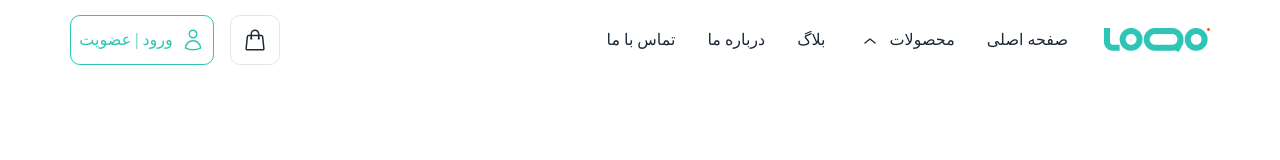
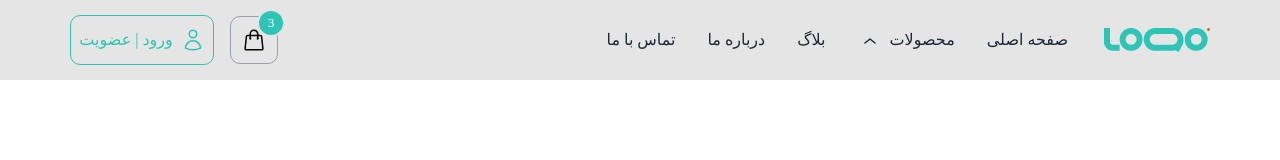
Before and after one commit to Hossein-NP/MegaMenu_Css, a plain HTML site: page index.html in a window 1280 px wide. Drawn offline with Linux system fonts and the light colour scheme; a web font is replaced by a local one.

Commit message:
navbar styles

```diff
--- a/Assets/styles/utilites.css
+++ b/Assets/styles/utilites.css
@@ -22,7 +22,9 @@
 .justify-between {
   justify-content: space-between;
 }
+
 /* Height  */
+
 .h-full {
   height: 100%;
 }
@@ -78,6 +80,7 @@
 }
 
 /* Margin  */
+
 .mr-2 {
   margin-right: 8px;
 }
@@ -105,3 +108,18 @@
 .mx-6 {
   margin-left: 24px;
 }
+
+/* Position  */
+
+.relative {
+  position: relative;
+}
+
+.absolute {
+  position: absolute;
+}
+
+.-inset-t-r-2 {
+  top: -8px;
+  right: -8px;
+}
--- a/Assets/styles/variables.css
+++ b/Assets/styles/variables.css
@@ -10,6 +10,7 @@
   --text-gray-700: #2EC4B6;
   --text-white: #ffffff;
   --gray-200: #E5E5E5;
+  --gray-400: oklch(70.7% 0.022 261.325);
 
   /* Sizing  */
   --mx-4: 16px;
--- a/index.html
+++ b/index.html
@@ -14,7 +14,7 @@
   <!-- Svg  -->
   <svg class="hidden">
     <symbol id="arrows_direction" data-name="Huge-icon/arrows/outline/direction-up 01" xmlns="http://www.w3.org/2000/svg" width="24" height="24" viewBox="0 0 24 24">
-      <path id="Vector_175" data-name="Vector 175" d="M10.282,5.336a.75.75,0,1,0,.937-1.171ZM5.75.75,6.219.164a.75.75,0,0,0-.937,0ZM.282,4.164a.75.75,0,1,0,.937,1.171Zm10.937,0-5-4L5.282,1.336l5,4Zm-5.937-4-5,4,.937,1.171,5-4Z" transform="translate(6.25 9.25)" fill="#28303f"/>
+      <path id="Vector_175" data-name="Vector 175" d="M10.282,5.336a.75.75,0,1,0,.937-1.171ZM5.75.75,6.219.164a.75.75,0,0,0-.937,0ZM.282,4.164a.75.75,0,1,0,.937,1.171Zm10.937,0-5-4L5.282,1.336l5,4Zm-5.937-4-5,4,.937,1.171,5-4Z" transform="translate(6.25 9.25)" fill="currentColor"/>
     </symbol>
     <symbol id="shopping-bag" xmlns="http://www.w3.org/2000/svg" fill="none" viewBox="0 0 24 24" stroke-width="1.5" stroke="currentColor" class="size-6">
       <path stroke-linecap="round" stroke-linejoin="round" d="M15.75 10.5V6a3.75 3.75 0 1 0-7.5 0v4.5m11.356-1.993 1.263 12c.07.665-.45 1.243-1.119 1.243H4.25a1.125 1.125 0 0 1-1.12-1.243l1.264-12A1.125 1.125 0 0 1 5.513 7.5h12.974c.576 0 1.059.435 1.119 1.007ZM8.625 10.5a.375.375 0 1 1-.75 0 .375.375 0 0 1 .75 0Zm7.5 0a.375.375 0 1 1-.75 0 .375.375 0 0 1 .75 0Z" />
@@ -54,11 +54,12 @@
         <!-- Left Side  -->
         <div class="navbar-left-section flex items-center">
           <!-- Shopping Icon  -->
-          <div class="navbar__left-shopping-icon flex items-center justify-center w-12 h-12 ml-4">
+          <button type="button" class="navbar__left-shopping-card relative flex items-center justify-center w-12 h-12 ml-4">
             <svg class="w-6 h-6">
               <use href="#shopping-bag"></use>
             </svg>
-          </div>
+            <div class="badge-card  absolute w-6 h-6 -inset-t-r-2">3</div>
+          </button>
           <!-- Login  -->
           <div class="navbar__login flex items-center justify-center w-35 h-12">
             <a href="#" class="navbar__login-link flex items-center justify-center w-full h-full">
--- a/styles.css
+++ b/styles.css
@@ -8,6 +8,10 @@
 /* Styles  */
 
 /* @_@===========Navbar===========@_@  */
+
+.header {
+  background-color: var(--gray-200);
+}
 
 .navbar__menu-items > li {
   margin: 0 var(--mx-4);
@@ -22,20 +26,36 @@
   text-align: center;
   vertical-align: middle;
   color: var(--text-slate-950);
+  transition: all 150ms ease-in-out;
+}
+
+.navbar__menu-items > li > a:hover {
+  color: var(--text-teal-600);
 }
 
 .navbar__login > .navbar__login-link {
   font-family: var(--font-YekanBakh-Medium);
-  font-weight: 500;
+  font-weight: var(--f-weight-500);
   font-size: var(--fs-base);
   line-height: 24px;
   letter-spacing: 0%;
   color: var(--text-teal-600);
 }
 
-.navbar__left-shopping-icon {
-  border: 1px solid var(--gray-200);
+.navbar__left-shopping-card {
+  border: 1px solid var(--gray-400);
   border-radius: 1rem;
+  cursor: pointer;
+  background-color: var(--gray-200);
+}
+
+.badge-card {
+  background-color: var(--text-teal-600);
+  border-radius: 50%;
+  color: var(--text-white);
+  line-height: 24px;
+  font-family: var(--font-YekanBakh-Medium);
+  border: 2px solid var(--gray-200);
 }
 
 .navbar__login {
```
